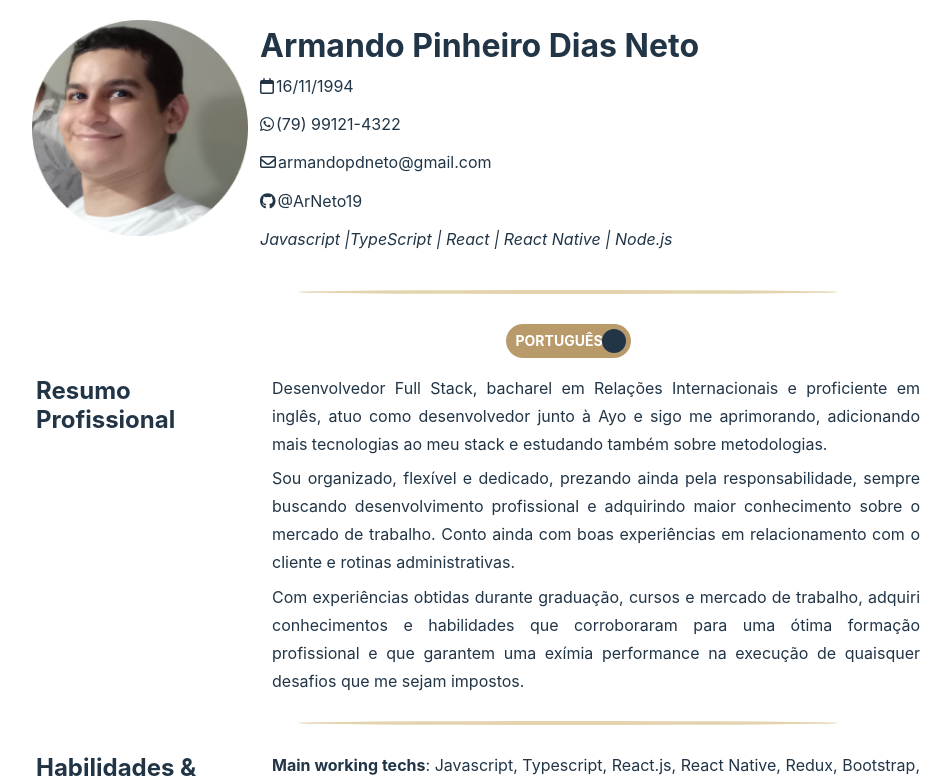
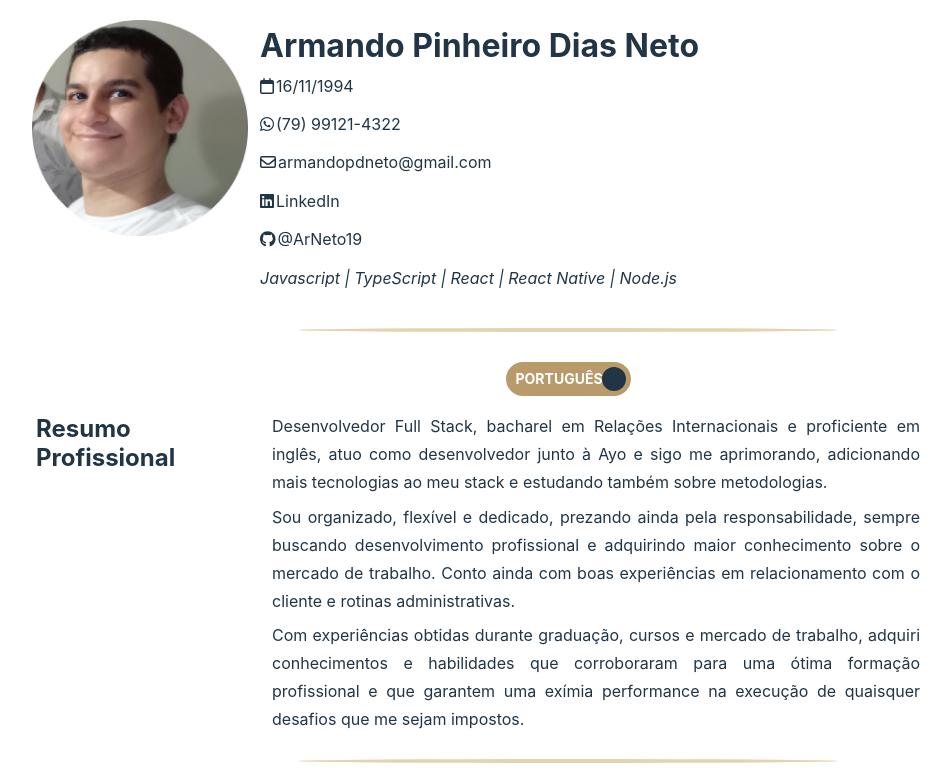
Before and after one commit to ArNeto19/cv-page, a React (Vite) app: page / in a window 1280 px wide. Shown: the top 784 px of the page, without its empty margins (72-1023 px from the left). Built offline with nearby package versions, Linux system fonts and the light colour scheme.

Commit message:
feat: add linkedin link
refactor: add target _blank on anchor tags; edit main techs

```diff
--- a/src/components/Heading/Heading.tsx
+++ b/src/components/Heading/Heading.tsx
@@ -14,24 +14,29 @@ export const Heading = () => {
             <i className="fa-regular fa-calendar"></i>16/11/1994
           </p>
           <p>
-            <a href="https://api.whatsapp.com/send?phone=5579991214322">
+            <a href="https://api.whatsapp.com/send?phone=5579991214322" target="_blank">
               <i className="fa-brands fa-whatsapp"></i>(79) 99121-4322
             </a>
           </p>
           <p>
-            <a href="mailto:armandopdneto@gmail.com">
+            <a href="mailto:armandopdneto@gmail.com" target="_blank">
               <i className="fa-regular fa-envelope"></i>armandopdneto@gmail.com
             </a>
           </p>
           <p>
-            <a href="https://github.com/ArNeto19">
+            <a href="https://www.linkedin.com/in/armando-neto/" target="_blank">
+              <i className="fa-brands fa-linkedin"></i>LinkedIn
+            </a>
+          </p>
+          <p>
+            <a href="https://github.com/ArNeto19" target="_blank">
               <i className="fa-brands fa-github"></i>@ArNeto19
             </a>
           </p>
         </div>
         <div>
           <p>
-            <em>Javascript |TypeScript | React | React Native | Node.js</em>
+            <em>Javascript | TypeScript | React | React Native | Node.js</em>
           </p>
         </div>
       </div>
```
